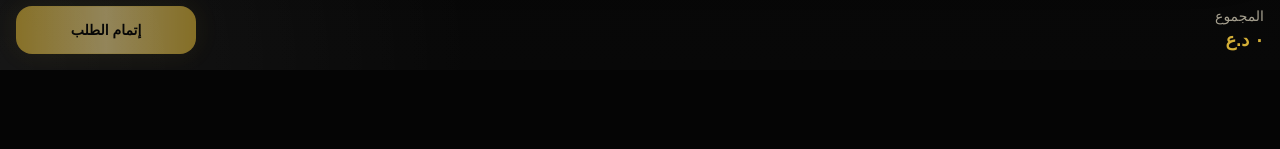
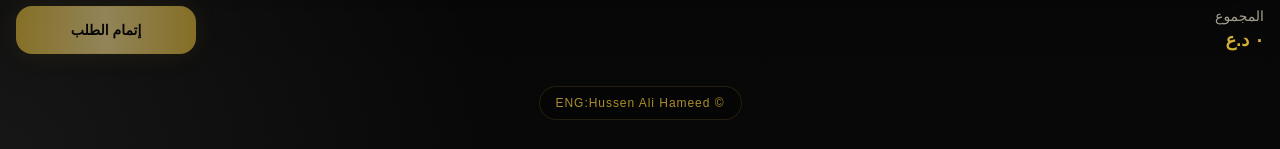
Before and after one commit to yoland11/alijan, a Next.js app: page /checkout in a window 1280 px wide. Shown: the part 1448-1597 px from the top of the page. Before the commit the page ends 1518 px from the top, so only its background shows below. Built offline with nearby package versions, Linux system fonts and the light colour scheme; no server answers; a web font is replaced by a local one.

Commit message:
update project

```diff
--- a/app/globals.css
+++ b/app/globals.css
@@ -86,6 +86,11 @@ input,
 select,
 textarea {
   min-width: 0;
+}
+
+.no-print {
+  print-color-adjust: exact;
+  -webkit-print-color-adjust: exact;
 }
 
 input:-webkit-autofill,
@@ -327,6 +332,12 @@ textarea:-webkit-autofill:focus {
   }
 }
 
+@media print {
+  .no-print {
+    display: none !important;
+  }
+}
+
 @keyframes ajn-aurora-drift {
   0% {
     transform: translate3d(-2%, 0, 0) scale(1);
--- a/components/ui/app-experience.tsx
+++ b/components/ui/app-experience.tsx
@@ -1,5 +1,6 @@
 "use client";
 
+import { usePathname } from "next/navigation";
 import type { ReactNode } from "react";
 
 import { AnimatedBackground } from "@/components/ui/animated-background";
@@ -10,12 +11,23 @@ import { PageTransitionShell } from "@/components/ui/page-transition-shell";
 import { ScrollProgressBar } from "@/components/ui/scroll-progress-bar";
 
 export function AppExperience({ children }: { children: ReactNode }) {
+  const pathname = usePathname();
+  const hideSiteCredit =
+    pathname.startsWith("/admin/invoices/") || pathname.startsWith("/shop-invoice/");
+
   return (
     <>
       <AnimatedBackground />
       <ScrollProgressBar />
       <div className="relative z-10">
         <PageTransitionShell>{children}</PageTransitionShell>
+        {!hideSiteCredit ? (
+          <footer className="no-print px-4 pb-24 pt-4 text-center md:pb-8">
+            <p className="mx-auto inline-flex max-w-max items-center rounded-full border border-ajn-gold/15 bg-black/25 px-4 py-2 text-[11px] font-medium tracking-[0.08em] text-ajn-gold/80 backdrop-blur-md sm:text-xs">
+              © ENG:Hussen Ali Hameed
+            </p>
+          </footer>
+        ) : null}
       </div>
       <FloatingCartPill />
       <FloatingWhatsAppButton />
--- a/components/ui/preview-image.tsx
+++ b/components/ui/preview-image.tsx
@@ -3,6 +3,7 @@
 import { Expand, X } from "lucide-react";
 import Image from "next/image";
 import { useEffect, useState, type CSSProperties, type ReactNode } from "react";
+import { createPortal } from "react-dom";
 
 import { cn } from "@/lib/utils";
 
@@ -41,6 +42,11 @@ export function PreviewLightbox({ image, onClose }: PreviewLightboxProps) {
       return;
     }
 
+    const previousBodyOverflow = document.body.style.overflow;
+    const previousHtmlOverflow = document.documentElement.style.overflow;
+    document.body.style.overflow = "hidden";
+    document.documentElement.style.overflow = "hidden";
+
     const handleKeyDown = (event: KeyboardEvent) => {
       if (event.key === "Escape") {
         onClose();
@@ -50,19 +56,21 @@ export function PreviewLightbox({ image, onClose }: PreviewLightboxProps) {
     window.addEventListener("keydown", handleKeyDown);
 
     return () => {
+      document.body.style.overflow = previousBodyOverflow;
+      document.documentElement.style.overflow = previousHtmlOverflow;
       window.removeEventListener("keydown", handleKeyDown);
     };
   }, [image, onClose]);
 
-  if (!image?.src) {
+  if (!image?.src || typeof document === "undefined") {
     return null;
   }
 
   const usesProxyPreviewImage = image.src.startsWith("/api/media?");
 
-  return (
+  return createPortal(
     <div
-      className="fixed inset-0 z-[90] flex items-center justify-center bg-black/90 px-4 py-8 backdrop-blur-sm"
+      className="fixed inset-0 z-[999999] flex items-center justify-center bg-black/85 px-4 py-6 backdrop-blur-md sm:px-6 sm:py-8"
       onClick={onClose}
     >
       <button
@@ -75,10 +83,10 @@ export function PreviewLightbox({ image, onClose }: PreviewLightboxProps) {
       </button>
 
       <div
-        className="w-full max-w-5xl overflow-hidden rounded-[28px] border border-ajn-line bg-[#070707] p-4 shadow-gold sm:p-6"
+        className="relative flex max-h-[88vh] w-full max-w-[92vw] items-center justify-center overflow-hidden rounded-[28px] border border-ajn-line bg-[#070707] p-3 shadow-gold sm:max-w-5xl sm:p-6"
         onClick={(event) => event.stopPropagation()}
       >
-        <div className="relative h-[82vh] w-full">
+        <div className="relative h-[78vh] max-h-[78vh] w-full max-w-[88vw] sm:h-[82vh] sm:max-h-[82vh]">
           <Image
             src={image.src}
             alt={image.alt}
@@ -91,7 +99,8 @@ export function PreviewLightbox({ image, onClose }: PreviewLightboxProps) {
           />
         </div>
       </div>
-    </div>
+    </div>,
+    document.body,
   );
 }
 
```
Also changed, not shown: 1 other file (tests, documents, lock files or other folders).
